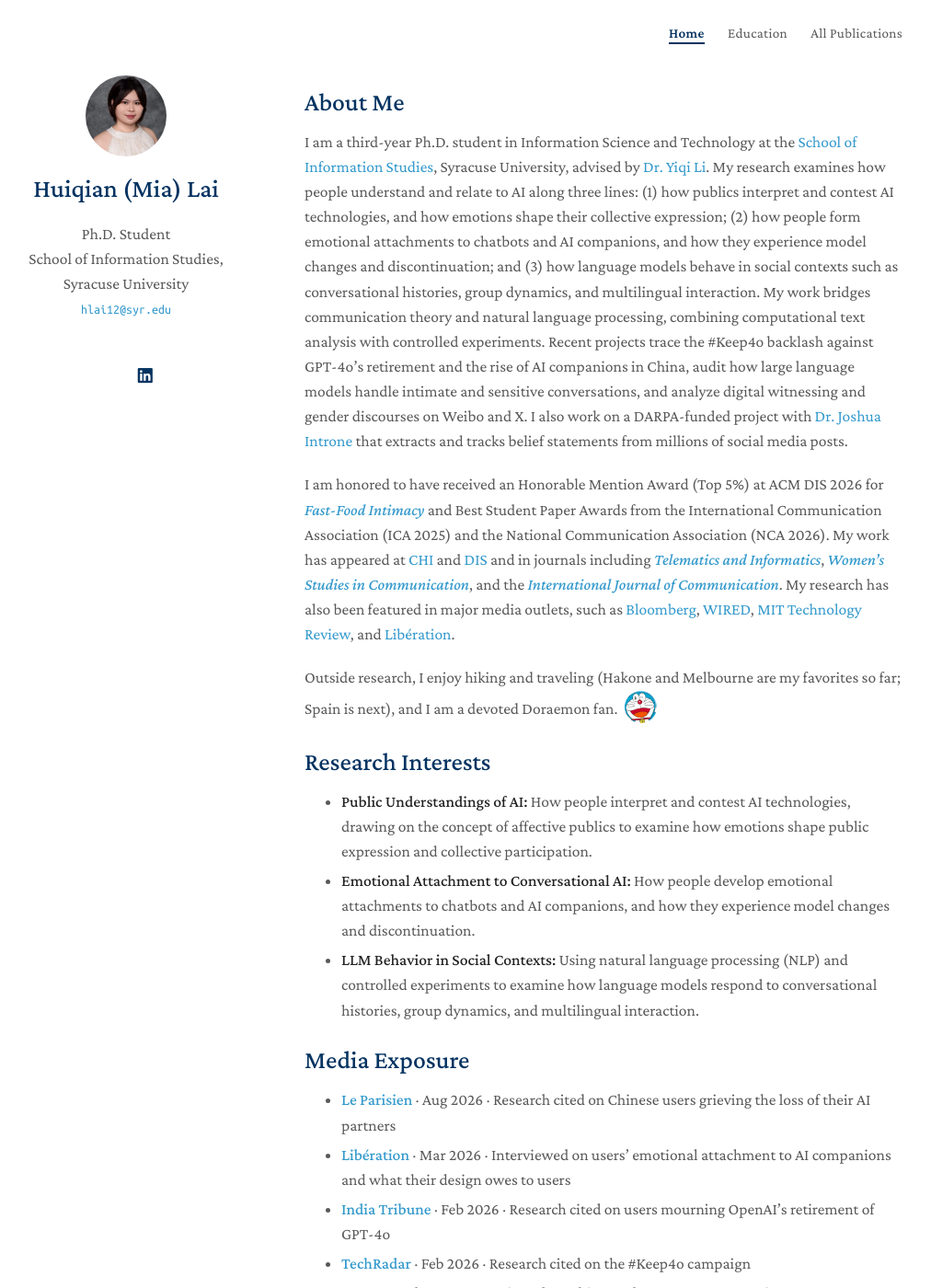
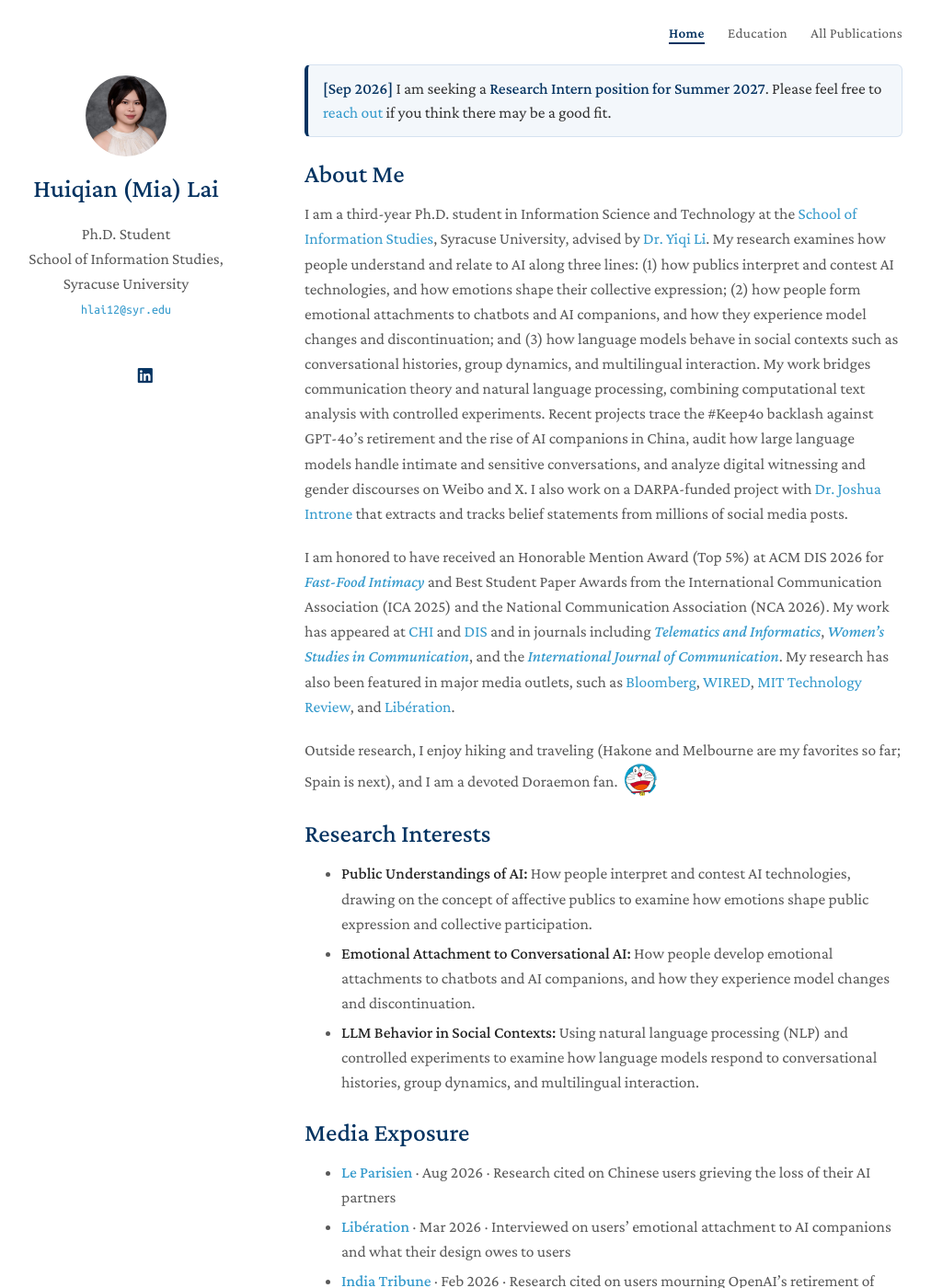
Before and after one commit to HuiqianLai/HuiqianLai.github.io, a Jekyll site: the page built from index.md, in a window 1280 px wide and 1400 px high. Shown: the whole window at 92% size, without its empty margins (139-1151 px from the left). Built offline with Jekyll 4.4.1, drawn with Linux system fonts in a browser that asks for light colours; a style sheet for code colours, icons or effects is not loaded.

Commit message:
Add Summer 2027 research internship notice to homepage
Co-Authored-By: Claude Opus 5 (1M context) <noreply@anthropic.com>

```diff
--- a/assets/css/custom.css
+++ b/assets/css/custom.css
@@ -81,3 +81,20 @@ section ul li { margin-bottom: 0.3rem; }
 /* Doraemon badge */
 .dora { display: inline-block; width: 2.1em; height: 2.1em; vertical-align: -0.6em; margin-left: 0.2em; transition: transform 0.25s ease; }
 .dora:hover { transform: rotate(-12deg) scale(1.3); }
+
+/* Notice box (e.g., internship / job market announcement) */
+.notice {
+  margin: 0 0 1.4rem;
+  padding: 0.75rem 1rem;
+  border: 1px solid #d6e2f0;
+  border-left: 4px solid #043361;
+  border-radius: 6px;
+  background: #f3f7fb;
+  color: #333;
+  line-height: 1.5;
+}
+.notice strong { color: #043361; }
+@media (prefers-color-scheme: dark) {
+  .notice { background: #262a36; border-color: #3a4152; border-left-color: rgb(62, 183, 240); color: #dadbdf; }
+  .notice strong { color: rgb(62, 183, 240); }
+}
--- a/index.md
+++ b/index.md
@@ -1,6 +1,10 @@
 ---
 layout: homepage
 ---
+
+<div class="notice">
+  <strong>[Sep 2026]</strong> I am seeking a <strong>Research Intern position for Summer 2027</strong>. Please feel free to <a href="mailto:hlai12@syr.edu">reach out</a> if you think there may be a good fit.
+</div>
 
 ## About Me
 
```
